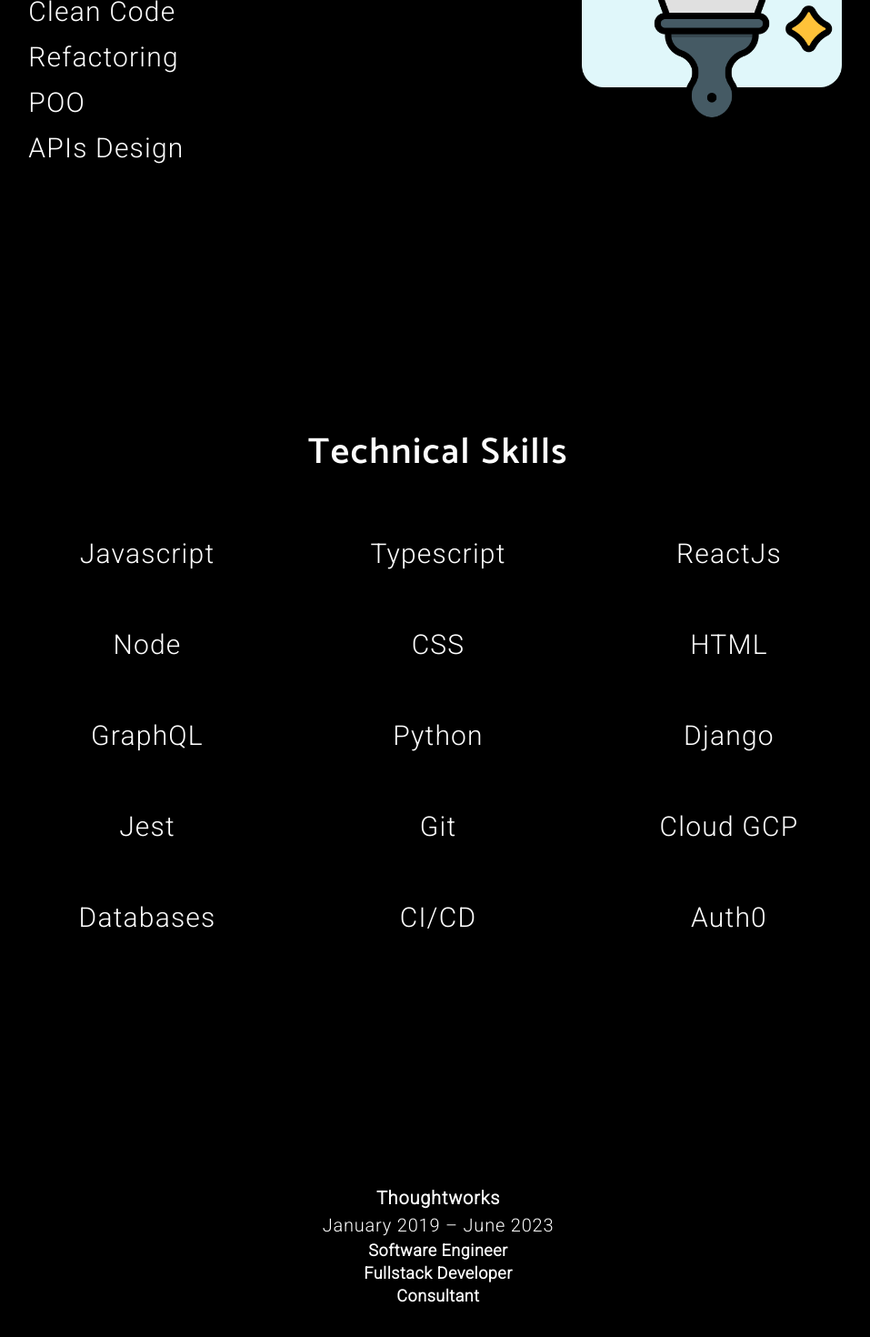
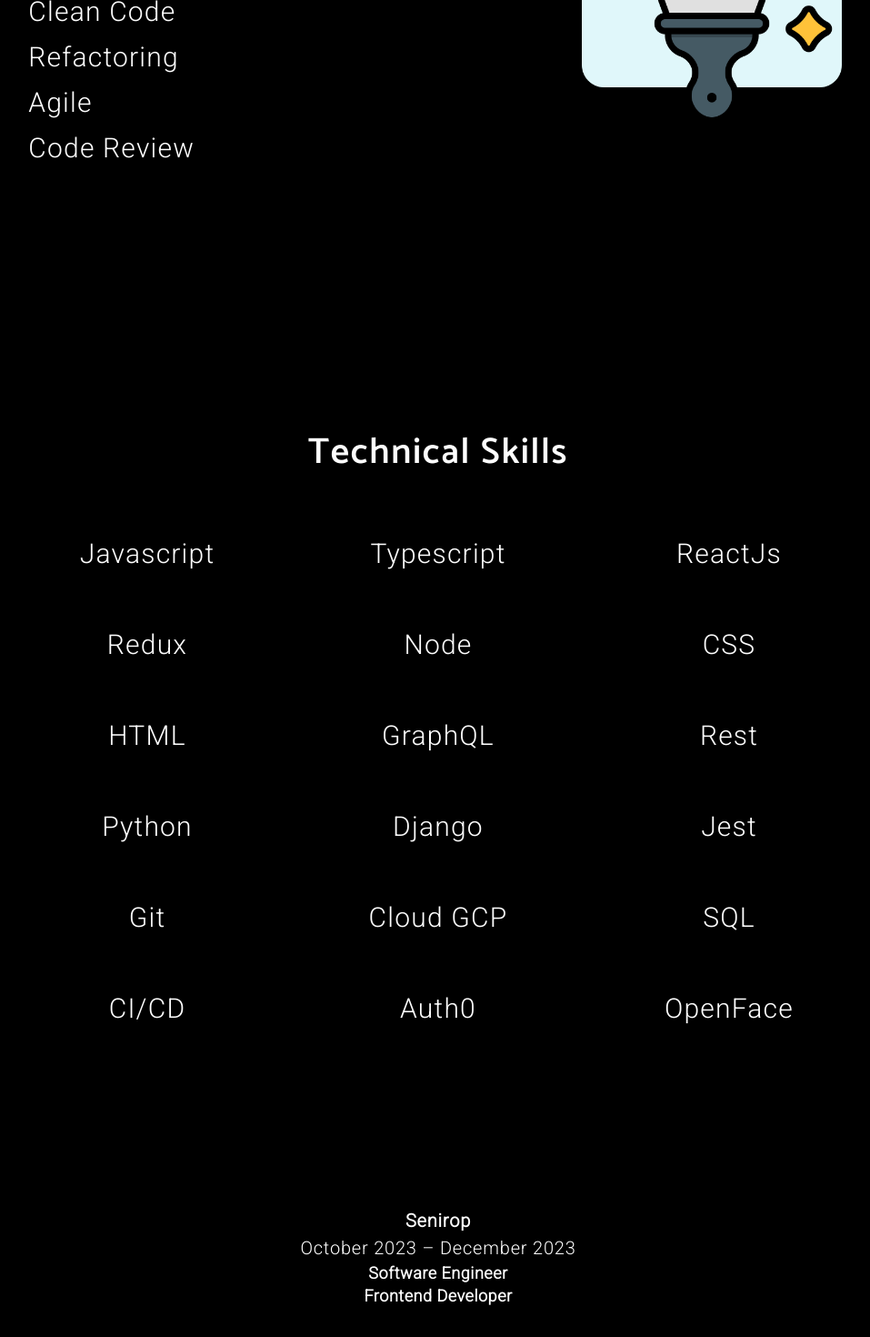
Before and after one commit to Pamefer/personal_portfolio, a React (Create React App) app: page / in a window 1280 px wide. Shown: the part 2060-3530 px from the top of the page at 91% size, without its empty margins (158-1115 px from the left). Built offline with nearby package versions, Linux system fonts and the light colour scheme.

Commit message:
fix: change description about me and skills

```diff
--- a/src/constants/info/skills.json
+++ b/src/constants/info/skills.json
@@ -1,27 +1,39 @@
 {
-    "practices":[
-        {"name": "TDD"},
-        {"name":"Testing"},
-        {"name":"Clean Code"},
-        {"name":"Refactoring"},
-        {"name":"POO"},
-        {"name":"APIs Design"}
-    ],
-    "technical":[
-        {"name":"Javascript"},
-        {"name":"Typescript"},
-        {"name":"ReactJs"},
-        {"name":"Node"},
-        {"name":"CSS"},
-        {"name":"HTML"},
-        {"name":"GraphQL"},
-        {"name":"Python"},
-        {"name":"Django"},
-        {"name":"Jest"},
-        {"name":"Git"},
-        {"name":"Cloud GCP"},
-        {"name":"Databases"},
-        {"name":"CI/CD"},
-        {"name":"Auth0"}
-    ]
+  "practices": [
+    { "name": "TDD" },
+    { "name": "Testing" },
+    { "name": "Clean Code" },
+    { "name": "Refactoring" },
+    { "name": "Agile" },
+    { "name": "Code Review" }
+  ],
+  "soft": [
+    { "name": "Leadership" },
+    { "name": "Feedback" },
+    { "name": "Team player" },
+    { "name": "Creative" },
+    { "name": "Facilitator" },
+    { "name": "Pairing" },
+    { "name": "Detail Oriented" }
+  ],
+  "technical": [
+    { "name": "Javascript" },
+    { "name": "Typescript" },
+    { "name": "ReactJs" },
+    { "name": "Redux" },
+    { "name": "Node" },
+    { "name": "CSS" },
+    { "name": "HTML" },
+    { "name": "GraphQL" },
+    { "name": "Rest" },
+    { "name": "Python" },
+    { "name": "Django" },
+    { "name": "Jest" },
+    { "name": "Git" },
+    { "name": "Cloud GCP" },
+    { "name": "SQL" },
+    { "name": "CI/CD" },
+    { "name": "Auth0" },
+    { "name": "OpenFace" }
+  ]
 }
--- a/src/containers/AboutMe/AboutMe.js
+++ b/src/containers/AboutMe/AboutMe.js
@@ -1,16 +1,16 @@
-import React,{useEffect, useState} from 'react'
+import React, { useEffect, useState } from 'react'
 import './AboutMe.css';
 
 const AboutMe = () => {
-  const [yearsExperience, setYearsExperience]=useState(1);
+  const [yearsExperience, setYearsExperience] = useState(1);
   useEffect(() => {
     getYear();
   }, [])
 
-  const getYear=()=>{
-    const INIT_WORK=2018;
-    let actualYear= new Date().getFullYear();
-    setYearsExperience(actualYear-INIT_WORK)
+  const getYear = () => {
+    const INIT_WORK = 2018;
+    let actualYear = new Date().getFullYear();
+    setYearsExperience(actualYear - INIT_WORK)
   }
 
 
@@ -22,7 +22,7 @@ const AboutMe = () => {
       <p className='p__opensans'>I am highly skilled in software development and stakeholder management</p>
       <div className='about_container' >
         <div className='aboutleft'>
-            <p className='p__opensans_aboutme'>With over {yearsExperience} years of experience creating bold, future-focused technical solutions for clients.</p>
+          <p className='p__opensans_aboutme'>With over {yearsExperience} years of experience creating bold, future-focused technical solutions with the best software practices.</p>
           <p className='p__opensans_aboutme'>As a consultant I have managed to maintain solid relationships with people outside the development team, clients and other stakeholders by managing clear business communication.</p>
         </div>
         <div className='aboutright'>
--- a/src/containers/Experience/Experience.js
+++ b/src/containers/Experience/Experience.js
@@ -1,44 +1,50 @@
-import React,{useEffect, useState} from 'react'
+import React, { useEffect, useState } from 'react'
 import './Experience.css';
 
-const experienceData=[
+const experienceData = [
+  {
+    company: 'Senirop',
+    web: 'https://senirop.com/',
+    date: 'October 2023 – December 2023',
+    titles: ['Software Engineer', 'Frontend Developer']
+  },
   {
     company: 'Thoughtworks',
-    web:'https://www.thoughtworks.com/',
-    date:'January 2019 – June 2023',
-    tittles:['Software Engineer','Fullstack Developer','Consultant']
+    web: 'https://www.thoughtworks.com/',
+    date: 'January 2019 – June 2023',
+    titles: ['Software Engineer', 'Fullstack Developer', 'Consultant']
   },
   {
     company: 'IOET',
-    web:'https://www.ioet.com/',
+    web: 'https://www.ioet.com/',
     date: 'September 2018 - December 2018',
-    tittles: ['Software Engineer','Frontend Developer']
+    titles: ['Software Engineer', 'Frontend Developer']
   },
   {
-    company: 'University Tecnica Particular de Loja',
-    web:'https://www.utpl.edu.ec/',
+    company: 'UTPL College',
+    web: 'https://www.utpl.edu.ec/',
     date: 'January 2018 - April 2018',
-    tittles: ['Software Engineer','Artificial Intelligence', 'Researcher']
+    titles: ['Software Engineer', 'Artificial Intelligence', 'Researcher']
   }
 ]
 
 const Experience = () => {
-  const [experience, setExperience]=useState([]);
-  useEffect(()=>{
+  const [experience, setExperience] = useState([]);
+  useEffect(() => {
     setExperience(experienceData)
-  },[])
+  }, [])
 
   return (
     <div className='app__aboutus app__wrapper_column flex__center section__padding' id="experience">
 
       <div className='container_experience'>
-        {experience.map((e, eNum)=>(
+        {experience.map((e, eNum) => (
           <div key={eNum}>
-            <p className='p__opensans_aboutme'><b><a href={e.web}>{e.company}</a></b></p>
+            <p className='p__opensans_aboutme'><b><a target='_blank' rel="noreferrer" href={e.web}>{e.company}</a></b></p>
             <p className='p__opensans_aboutme'>{e.date}</p>
             <div className='titles_container'>
-              {e.tittles.map((title,num )=>(
-                <p className='p__opensans_aboutme_bold' style={{fontWeight:'900'}} key={num}>{title}</p>
+              {e.titles.map((title, num) => (
+                <p className='p__opensans_aboutme_bold' style={{ fontWeight: '900' }} key={num}>{title}</p>
               ))}
             </div>
           </div>
```
Lines whose indentation alone changed are shown as unchanged.
